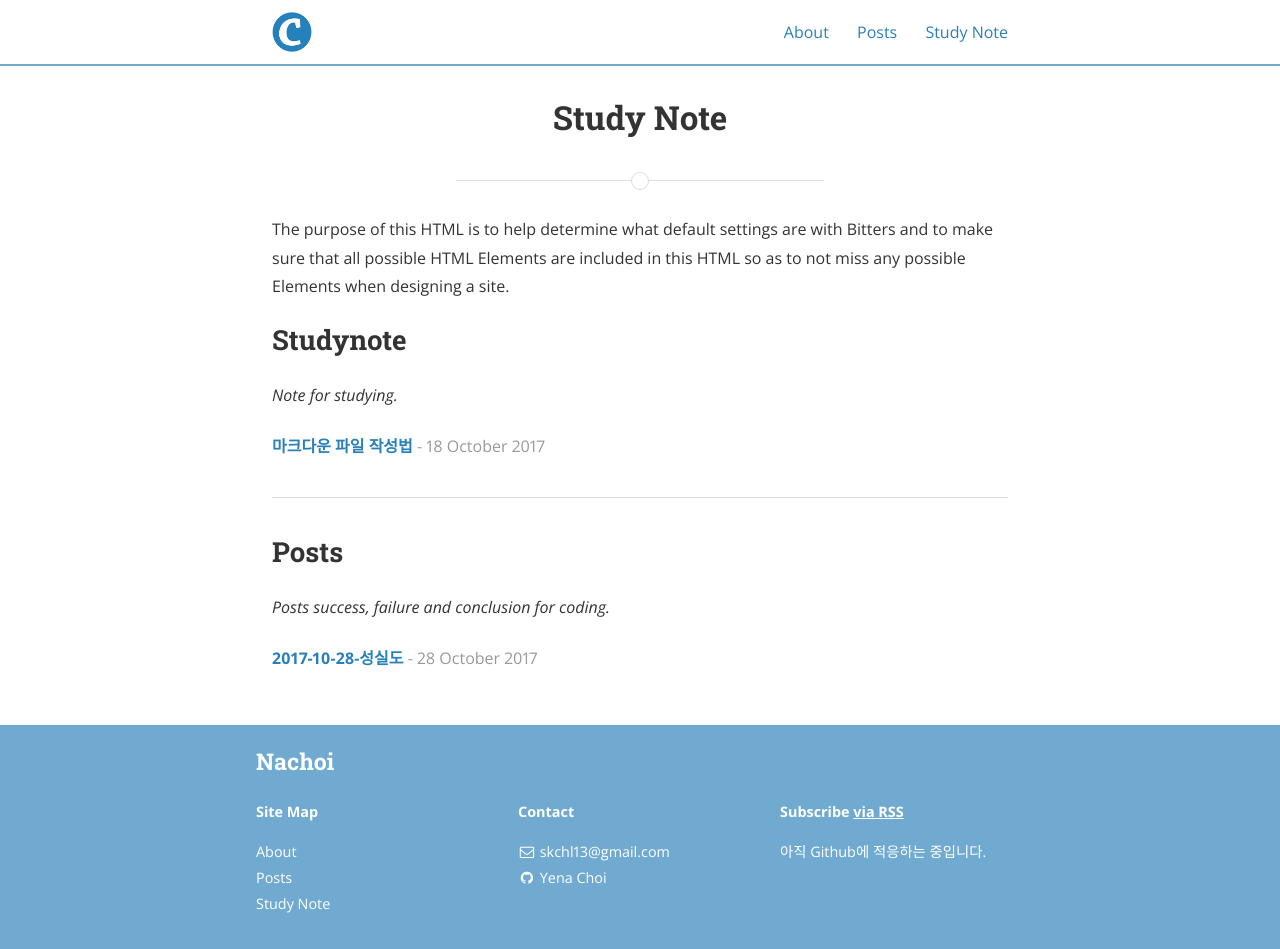
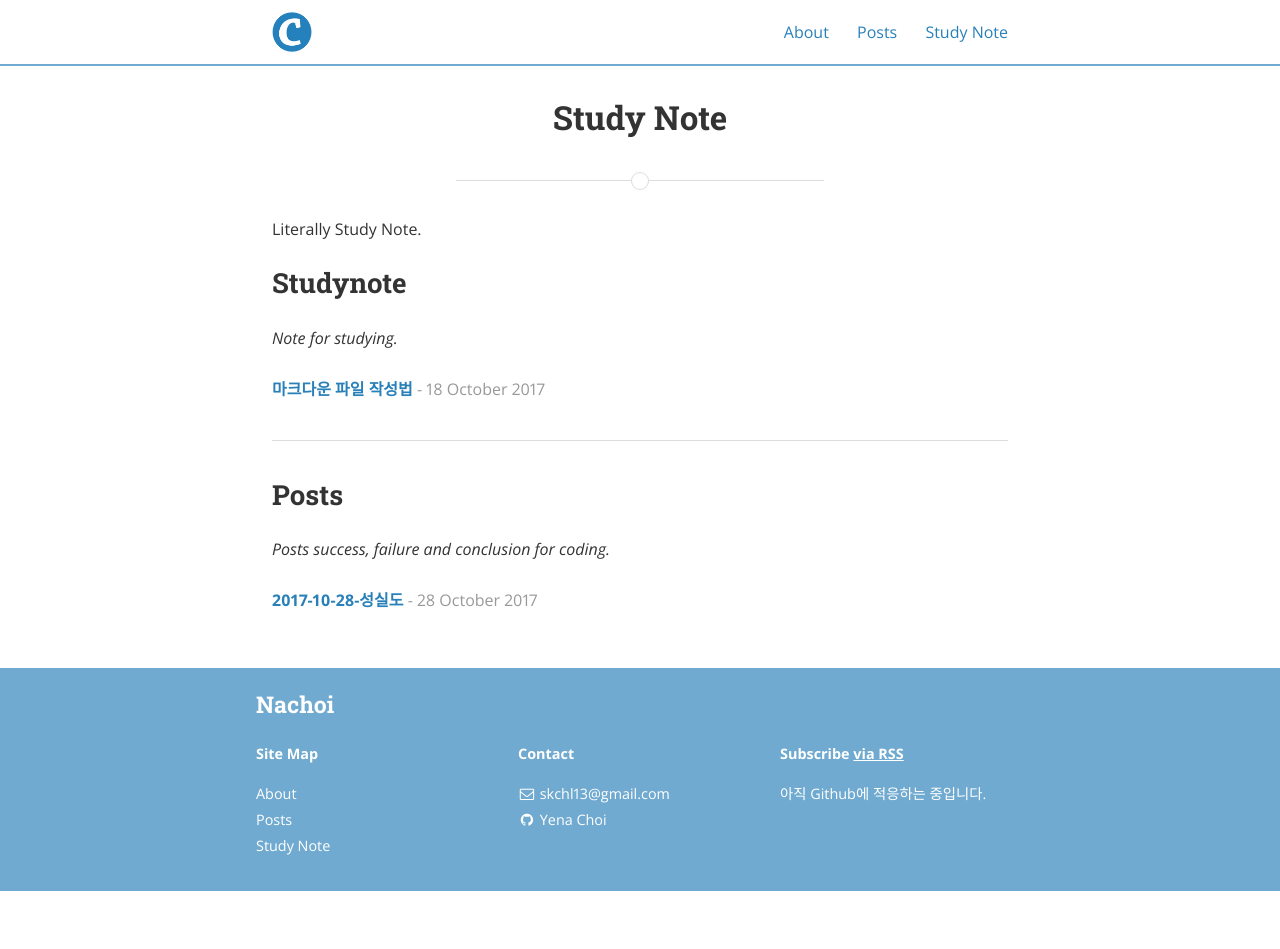
Before and after one commit to souk0721/nachoi.github.io, a Jekyll site: the page built from studynote.html, in a window 1280 px wide. Built offline with Jekyll 4.4.1, drawn with Linux system fonts in a browser that asks for light colours; nearby versions of some CDN libraries; after the commit the page ends 900 px from its top, so only the background shows below that.

```diff
--- a/studynote.html
+++ b/studynote.html
@@ -4,7 +4,7 @@ title: Study Note
 permalink: /studynote/
 ---
 
-<p>The purpose of this HTML is to help determine what default settings are with Bitters and to make sure that all possible HTML Elements are included in this HTML so as to not miss any possible Elements when designing a site.</p>
+<p>Literally Study Note.</p>
 
 
 {% for category in site.categories %}
```
Also changed, not shown: about.md (+0 -2 lines).
